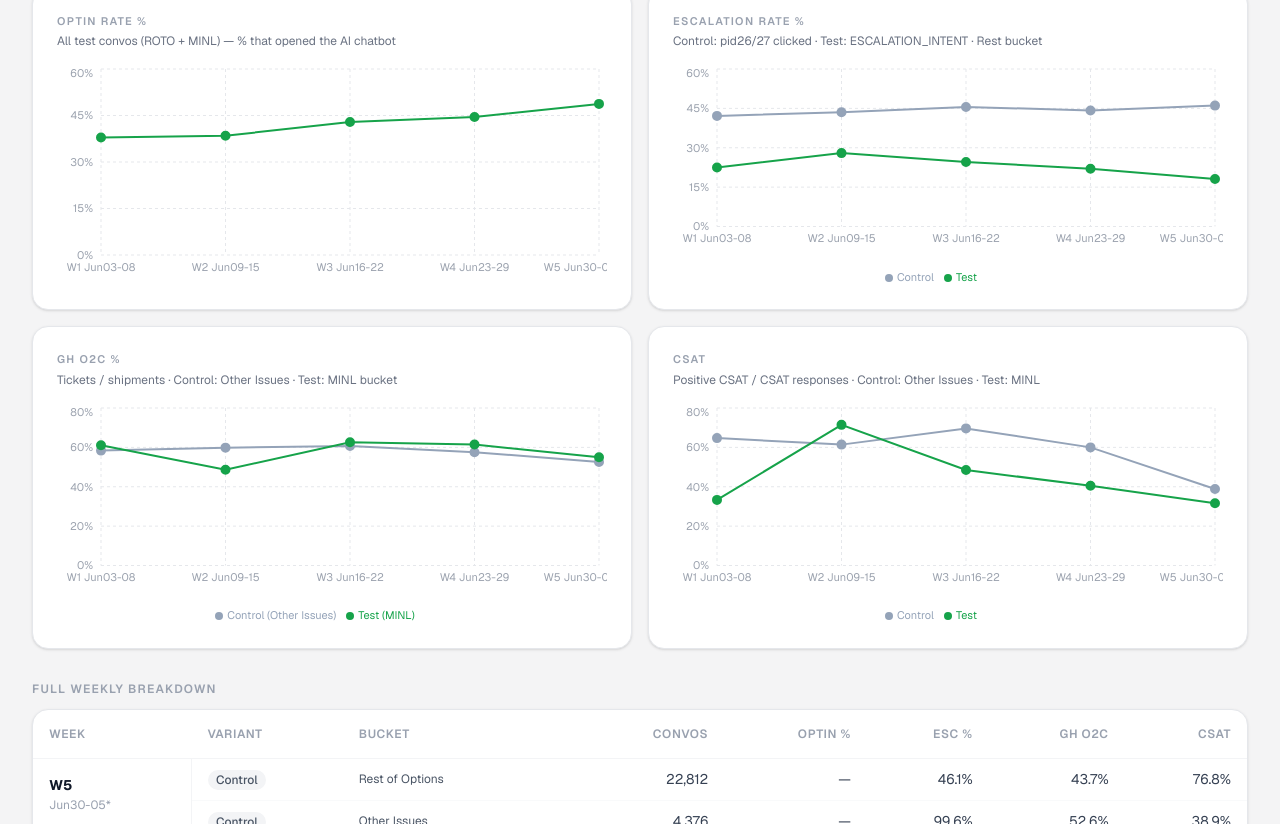
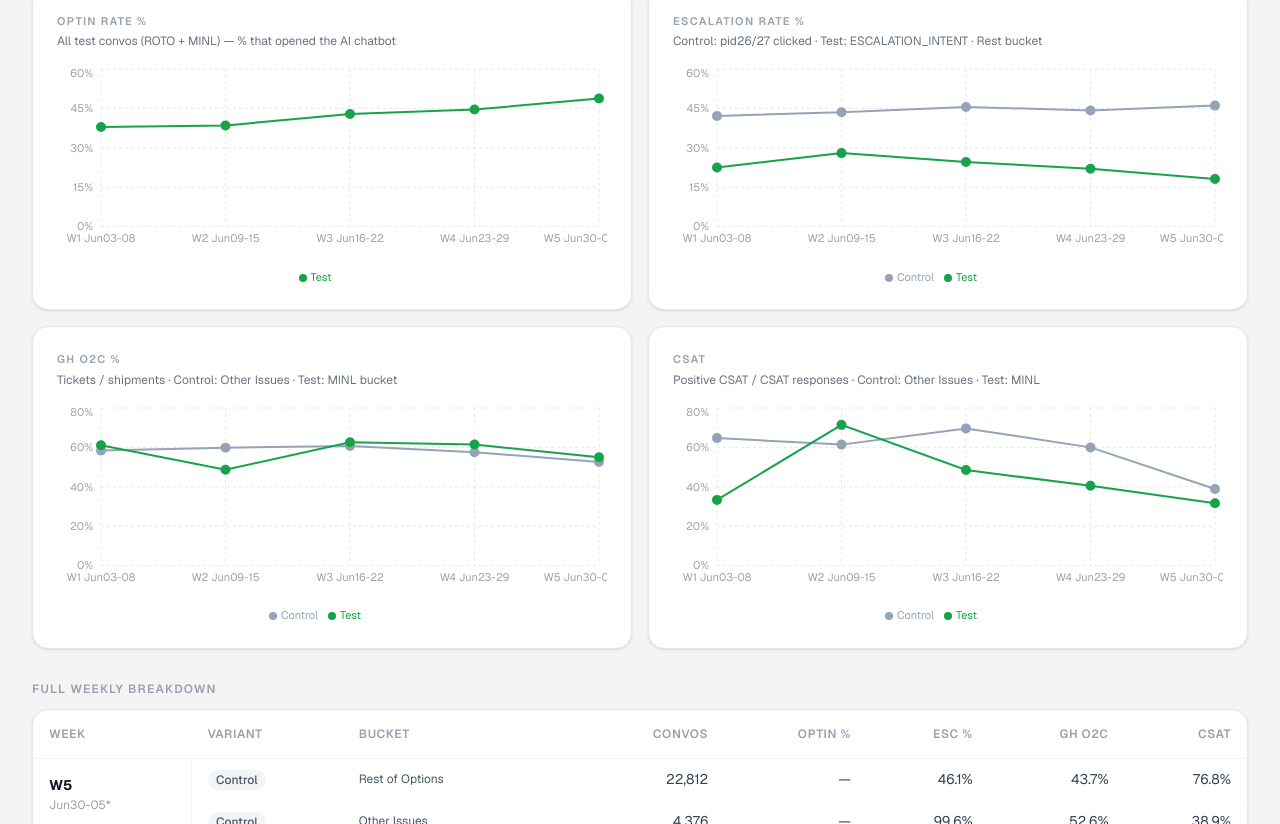
Before and after one commit to hari-licious/licious-reports, a Next.js app: page /ai-chatbot-wow in a window 1280 px wide. Shown: the part 419-1243 px from the top of the page. Built offline with nearby package versions, Linux system fonts and the light colour scheme.

Commit message:
fix: uniform chart legends — consistent labels and Legend on all charts

```diff
--- a/components/ai-chatbot-wow/Dashboard.tsx
+++ b/components/ai-chatbot-wow/Dashboard.tsx
@@ -228,7 +228,8 @@ export default function Dashboard({ generatedAt, rows }: Props) {
               <XAxis dataKey="week" tick={{ fontSize: 11, fill: "#9CA3AF" }} axisLine={false} tickLine={false} />
               <YAxis tickFormatter={(v) => `${v.toFixed(0)}%`} tick={{ fontSize: 11, fill: "#9CA3AF" }} axisLine={false} tickLine={false} />
               <Tooltip contentStyle={tooltipStyle} formatter={(v) => [`${Number(v).toFixed(1)}%`]} />
-              <Line dataKey="optinRate" name="Optin Rate" stroke={TEST} strokeWidth={2} dot={{ r: 4, fill: TEST }} connectNulls />
+              <Legend iconType="circle" iconSize={8} wrapperStyle={{ fontSize: 11, paddingTop: 12, color: "#6B7280" }} />
+              <Line dataKey="optinRate" name="Test" stroke={TEST} strokeWidth={2} dot={{ r: 4, fill: TEST }} connectNulls />
             </LineChart>
           </ResponsiveContainer>
         </ChartCard>
@@ -255,8 +256,8 @@ export default function Dashboard({ generatedAt, rows }: Props) {
               <YAxis tickFormatter={(v) => `${v.toFixed(0)}%`} tick={{ fontSize: 11, fill: "#9CA3AF" }} axisLine={false} tickLine={false} />
               <Tooltip contentStyle={tooltipStyle} formatter={(v) => [`${Number(v).toFixed(1)}%`]} />
               <Legend iconType="circle" iconSize={8} wrapperStyle={{ fontSize: 11, paddingTop: 12, color: "#6B7280" }} />
-              <Line dataKey="ctrlGhO2c" name="Control (Other Issues)" stroke={CTRL} strokeWidth={2} dot={{ r: 4, fill: CTRL }} connectNulls />
-              <Line dataKey="testGhO2c" name="Test (MINL)"            stroke={TEST} strokeWidth={2} dot={{ r: 4, fill: TEST }} connectNulls />
+              <Line dataKey="ctrlGhO2c" name="Control" stroke={CTRL} strokeWidth={2} dot={{ r: 4, fill: CTRL }} connectNulls />
+              <Line dataKey="testGhO2c" name="Test"    stroke={TEST} strokeWidth={2} dot={{ r: 4, fill: TEST }} connectNulls />
             </LineChart>
           </ResponsiveContainer>
         </ChartCard>
```
